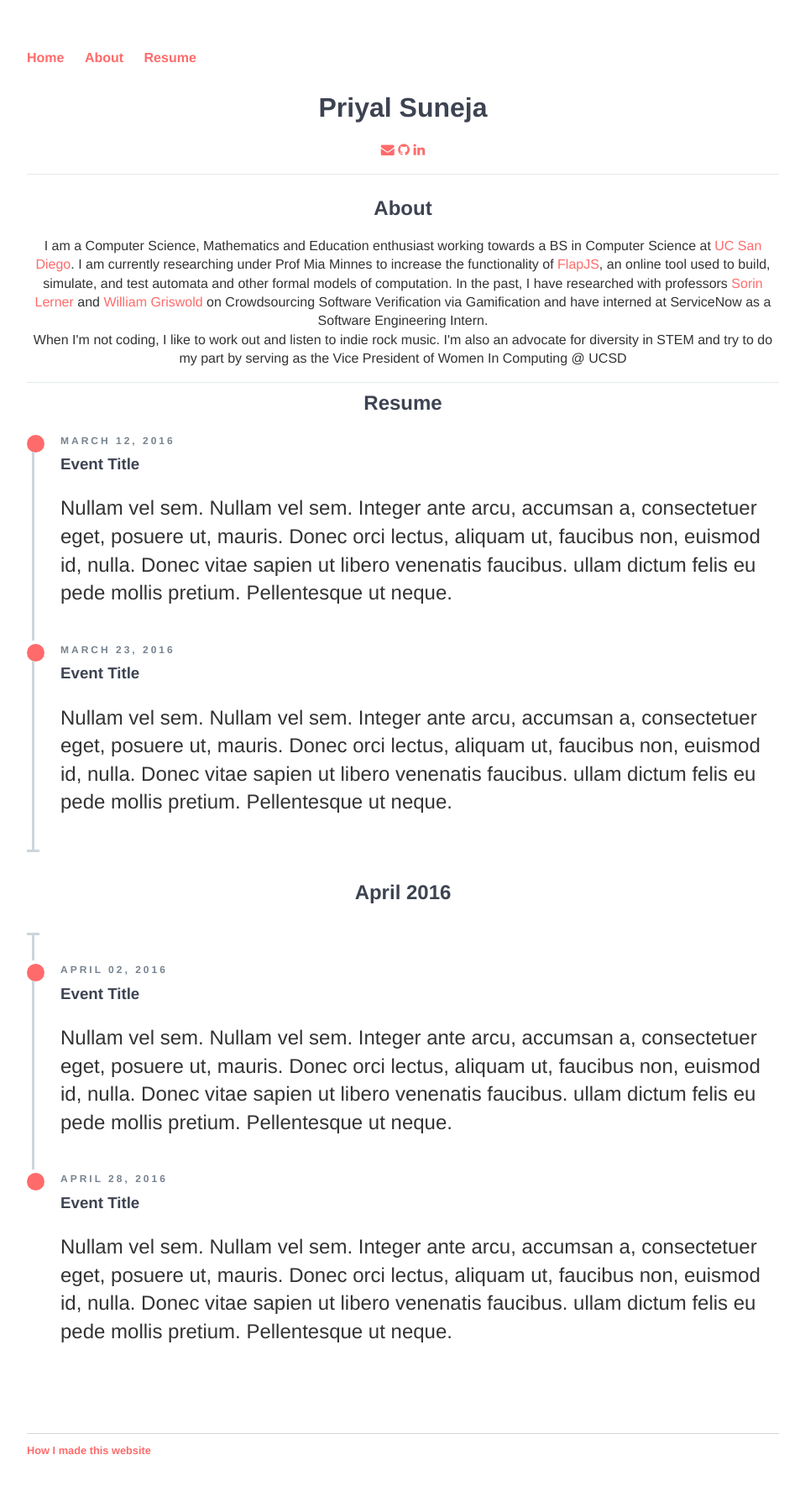
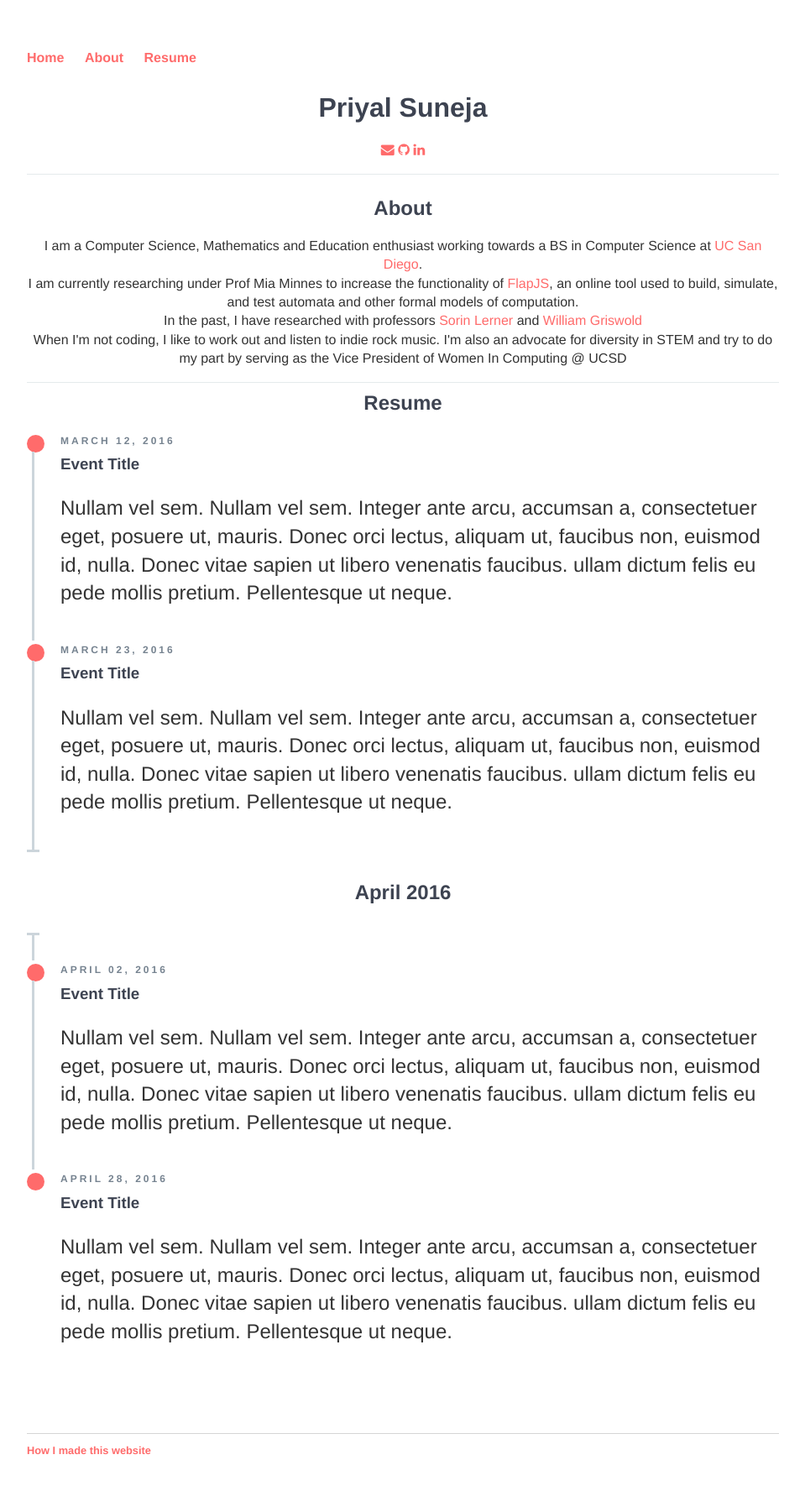
Before and after one commit to p-suneja/p-suneja.github.io, a Jekyll site: the page built from index.html, in a window 1280 px wide. Shown: the whole page at 84% size, without its empty margins (160-1119 px from the left). Built offline with Jekyll 4.4.1, drawn with Linux system fonts in a browser that asks for light colours; nearby versions of some CDN libraries.

Commit message:
Update index.html

```diff
--- a/index.html
+++ b/index.html
@@ -11,8 +11,9 @@ title: Priyal's Homepage
 
 <div class="col-md-12 example-title">
 	<a id="ABOUT"><h2>About</h2></a>
-	<p> I am a Computer Science, Mathematics and Education enthusiast working towards a BS in Computer Science at <a href="https://cse.ucsd.edu/">UC San Diego</a>. I am currently researching under Prof Mia Minnes to increase the functionality of <a href="https://flapjs.github.io/FLAPJS-WebApp/">FlapJS</a>, an online tool used to build, simulate, and test automata and other formal models of computation.
-		In the past, I have researched with professors <a href="http://cseweb.ucsd.edu/~lerner/">Sorin Lerner</a> and <a href="https://cseweb.ucsd.edu/~wgg/">William Griswold</a> on Crowdsourcing Software Verification via Gamification and have interned at ServiceNow as a Software Engineering Intern. </p>
+	<p> I am a Computer Science, Mathematics and Education enthusiast working towards a BS in Computer Science at <a href="https://cse.ucsd.edu/">UC San Diego</a>.</p>
+	<p> I am currently researching under Prof Mia Minnes to increase the functionality of <a href="https://flapjs.github.io/FLAPJS-WebApp/">FlapJS</a>, an online tool used to build, simulate, and test automata and other formal models of computation.</p>
+	<p> In the past, I have researched with professors <a href="http://cseweb.ucsd.edu/~lerner/">Sorin Lerner</a> and <a href="https://cseweb.ucsd.edu/~wgg/">William Griswold</a> </p>
 	<p> When I'm not coding, I like to work out and listen to indie rock music. I'm also an advocate for diversity in STEM and try to do my part by serving as the Vice President of Women In Computing @ UCSD </p>
 </div>
 
```
